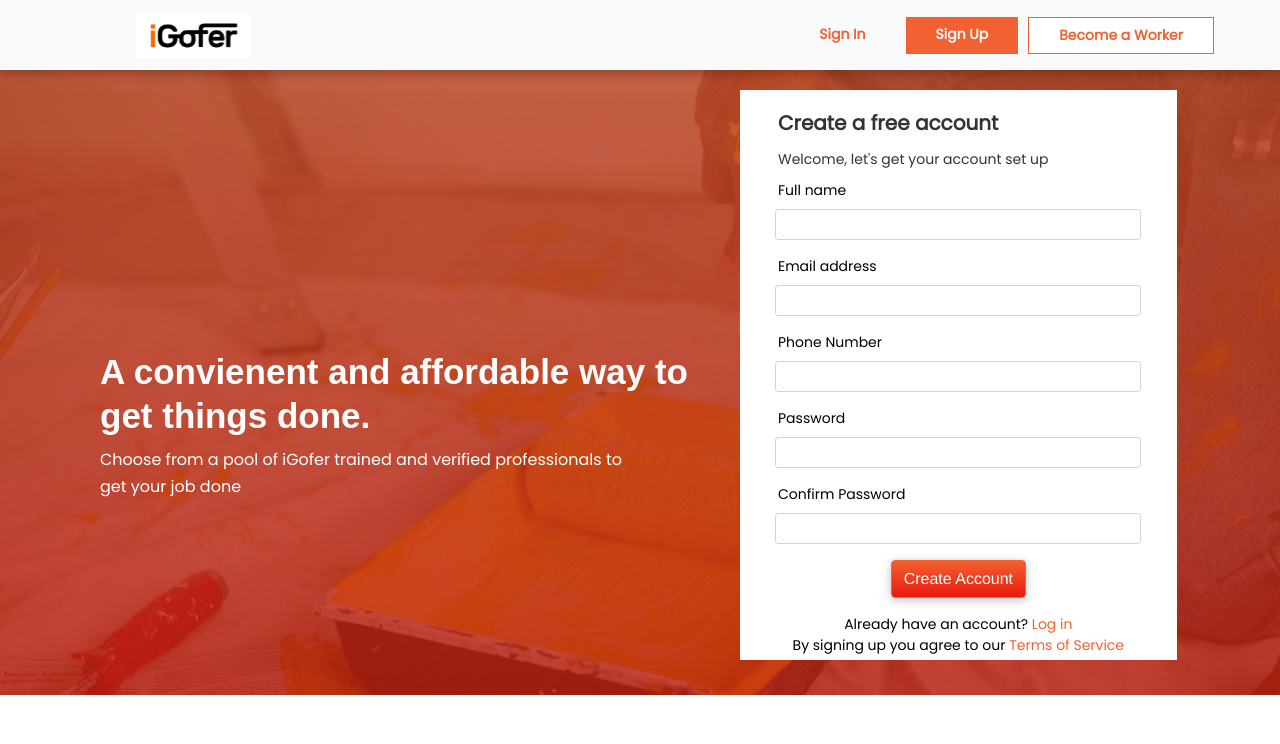
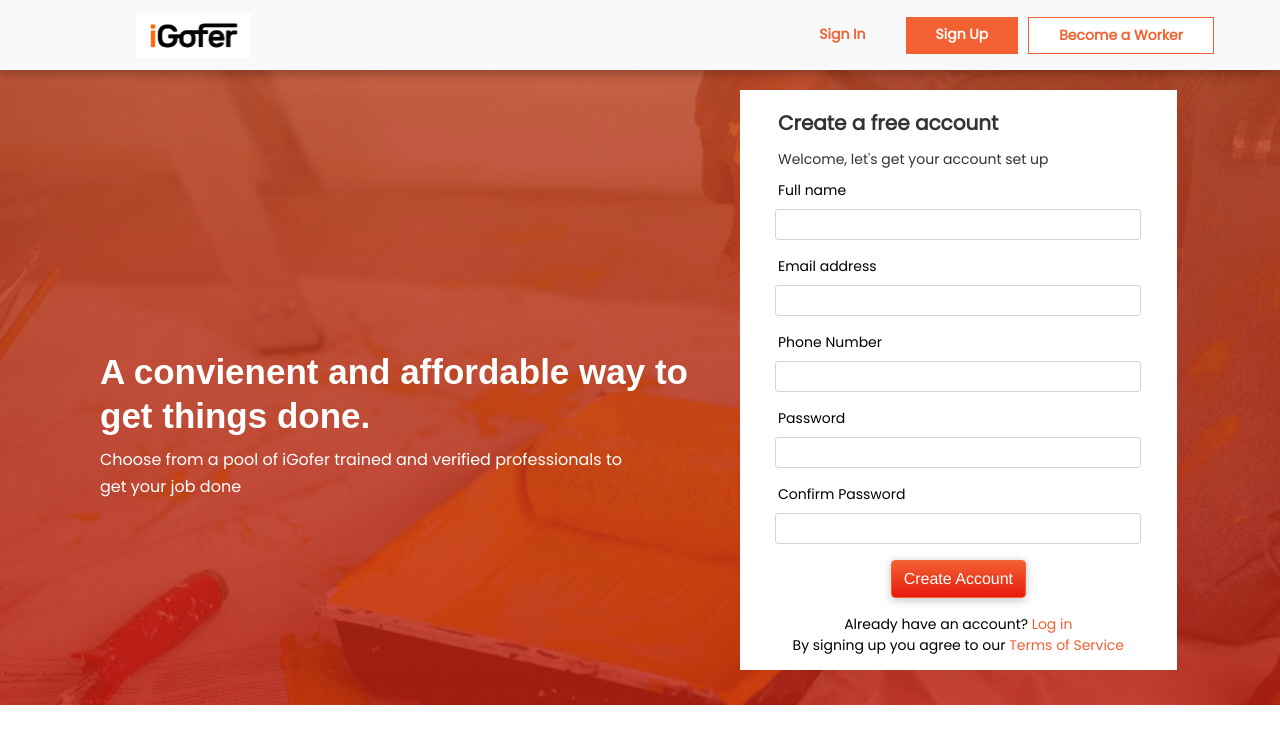
Before and after one commit to nonsoo24/iGofer-New, a Vue app: page /SignUp in a window 1280 px wide. Shown: the top 744 px of the page. Built offline with nearby package versions, Linux system fonts and the light colour scheme; a small style sheet from the web is missing; a web font is replaced by a local one.

Commit message:
signUp updates

```diff
--- a/src/components/SignUp.vue
+++ b/src/components/SignUp.vue
@@ -100,7 +100,7 @@ h5 {
 }
 
 .signin-details {
-    height: 570px;
+    height: 580px;
     margin: 5.625em 0em  2.2em 0em;
     padding-top: 15px;
     background: #FFFFFF;
```
